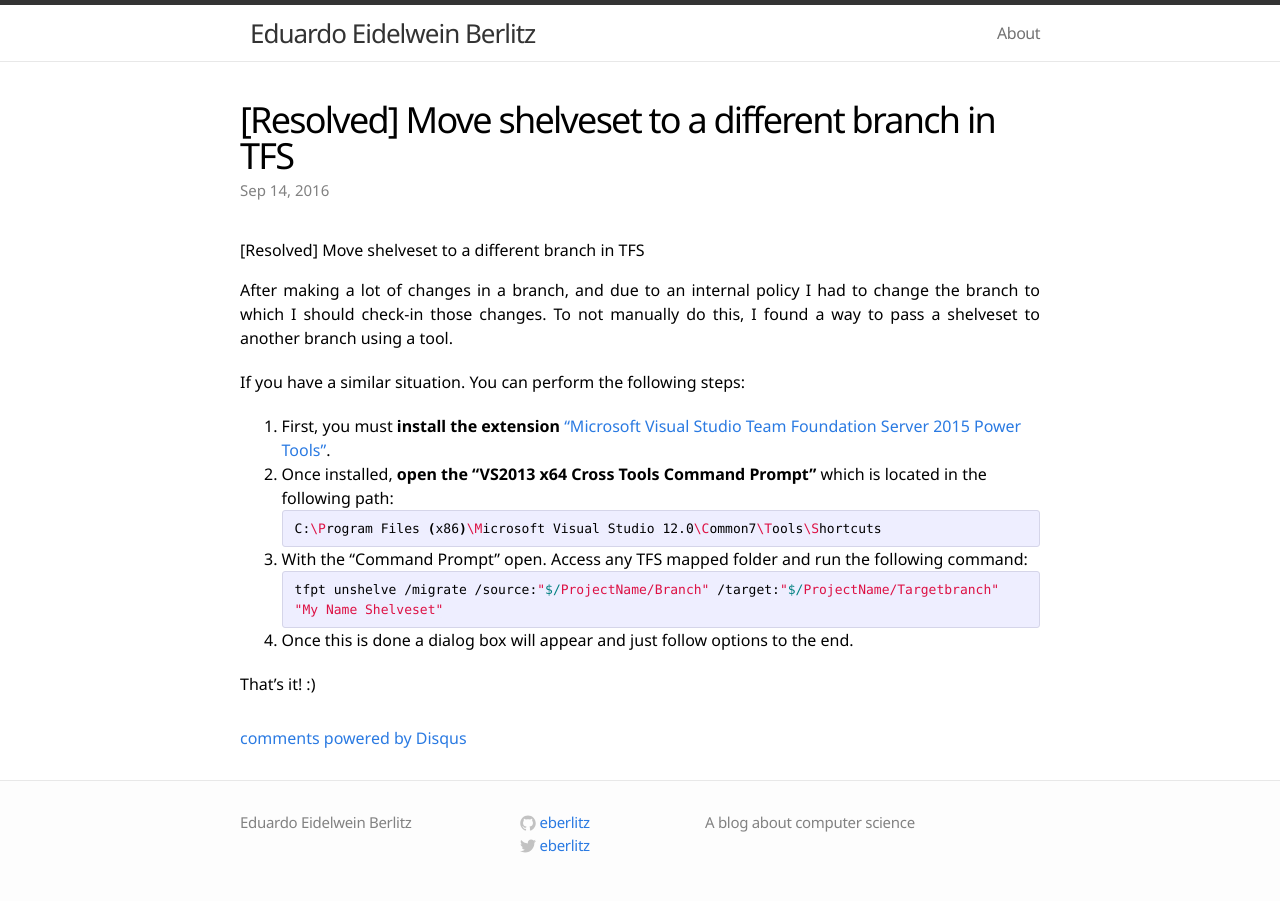
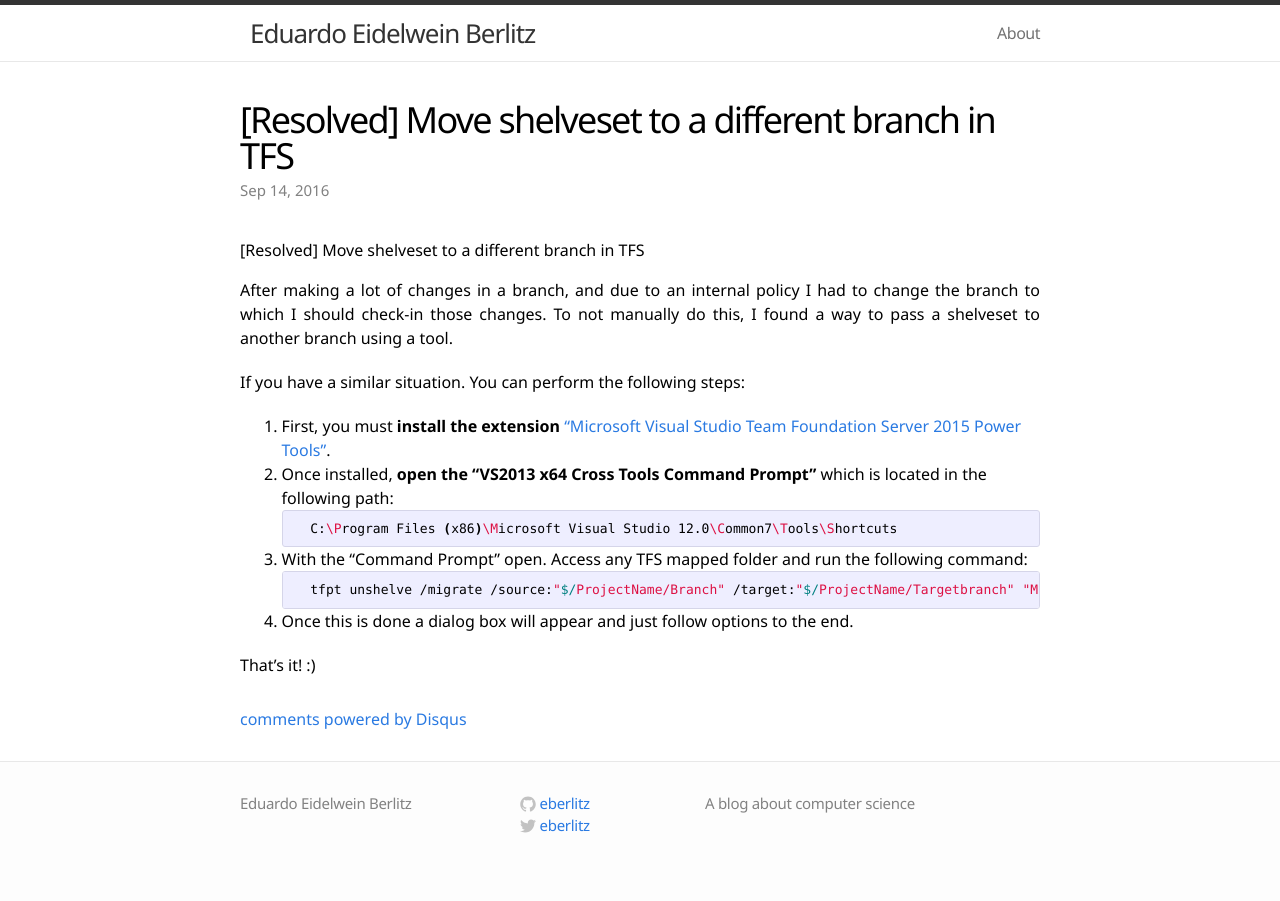
Before and after one commit to eberlitz/eberlitz.github.io, a Jekyll site: the page built from _posts/2016-09-14-move-shelveset-to-a-different-branch-in-tfs.markdown, in a window 1280 px wide. Built offline with Jekyll 4.4.1, drawn with Linux system fonts in a browser that asks for light colours; comment, search, counter and statistics services are not loaded.

Commit message:
Ajuste do code highlight

```diff
--- a/css/main.css
+++ b/css/main.css
@@ -247,6 +247,10 @@
 .post-content ul,
 .post-content ol { padding-left: 20px; }
 
+.highlight {
+  overflow: auto;
+}
+
 .post pre,
 .post code {
   border: 1px solid #d5d5e9;
@@ -258,7 +262,7 @@
   font-size: 13px;
   /*overflow:auto;*/
   word-wrap: break-word;
-  white-space: normal;
+  white-space: pre;
 }
 
 .post code { padding: 1px 5px; }
```
Also changed, not shown: 1 other file.
